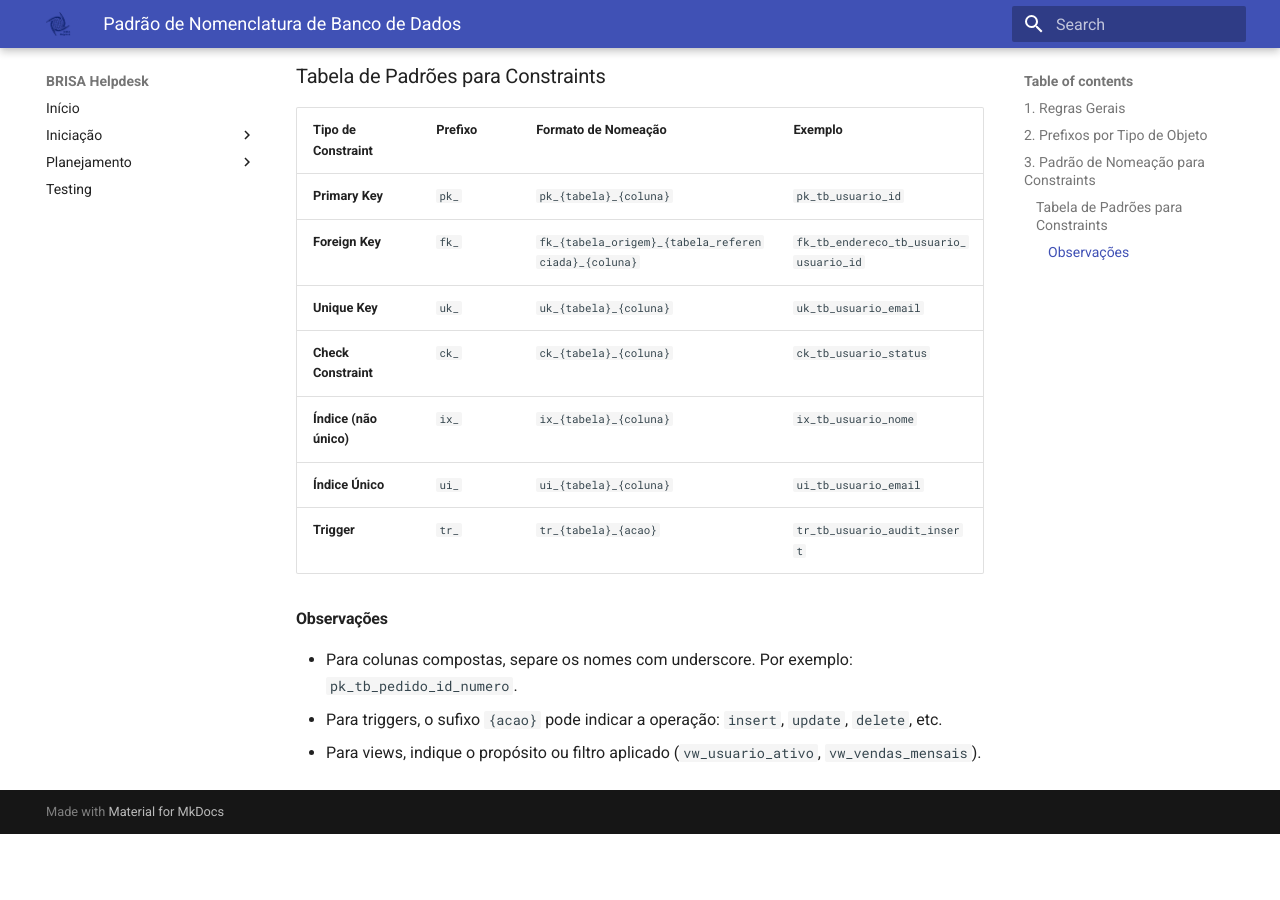
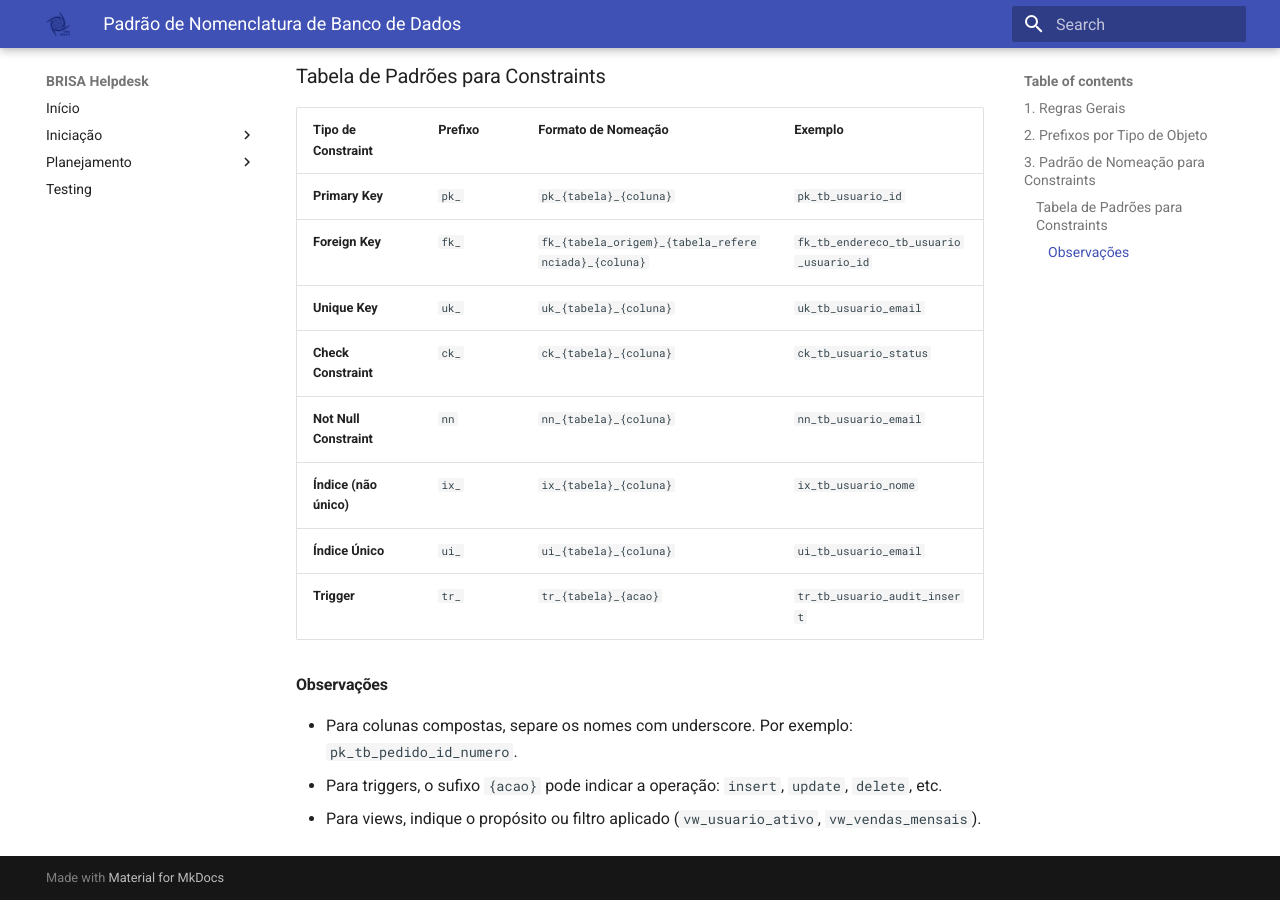
Before and after one commit to brisahelpdesk/mkdocs, an MkDocs documentation site: the page built from docs/planning/database/naming-convetions.md, in a window 1280 px wide and 900 px high, scrolled down 1254 px. Built offline with MkDocs 1.6.1 and Material for MkDocs 9.7.7, drawn with Linux system fonts in a browser that asks for light colours; before the commit the page ends 2088 px from its top, so only the background shows below that.

Commit message:
docs: add not null constraint

```diff
--- a/docs/planning/database/naming-convetions.md
+++ b/docs/planning/database/naming-convetions.md
@@ -23,7 +23,7 @@
 | `ui`    | Índice Único             | `ui_tb_usuario_email`              |
 | `sq`    | Sequence                 | `sq_tb_usuario_id`                 |
 | `vw`    | View                     | `vw_usuario_ativo`                 |
-| `mv`    | Materialized View        | `mv_relatorio_vendas`             |
+| `mv`    | Materialized View        | `mv_relatorio_vendas`              |
 | `fn`    | Função Escalar           | `fn_calcula_desconto`              |
 | `sp`    | Stored Procedure         | `sp_cria_usuario`                  |
 | `tr`    | Trigger                  | `tr_tb_usuario_audit`              |
@@ -40,6 +40,7 @@
 | **Foreign Key**        | `fk_`   | `fk_{tabela_origem}_{tabela_referenciada}_{coluna}`     | `fk_tb_endereco_tb_usuario_usuario_id`   |
 | **Unique Key**         | `uk_`   | `uk_{tabela}_{coluna}`                                  | `uk_tb_usuario_email`                    |
 | **Check Constraint**   | `ck_`   | `ck_{tabela}_{coluna}`                                  | `ck_tb_usuario_status`                   |
+| **Not Null Constraint** | `nn`   | `nn_{tabela}_{coluna}`                                    | `nn_tb_usuario_email`             |
 | **Índice (não único)** | `ix_`   | `ix_{tabela}_{coluna}`                                  | `ix_tb_usuario_nome`                     |
 | **Índice Único**       | `ui_`   | `ui_{tabela}_{coluna}`                                  | `ui_tb_usuario_email`                    |
 | **Trigger**            | `tr_`   | `tr_{tabela}_{acao}`                                    | `tr_tb_usuario_audit_insert`             |
```
Also changed, not shown: 1 other file.
